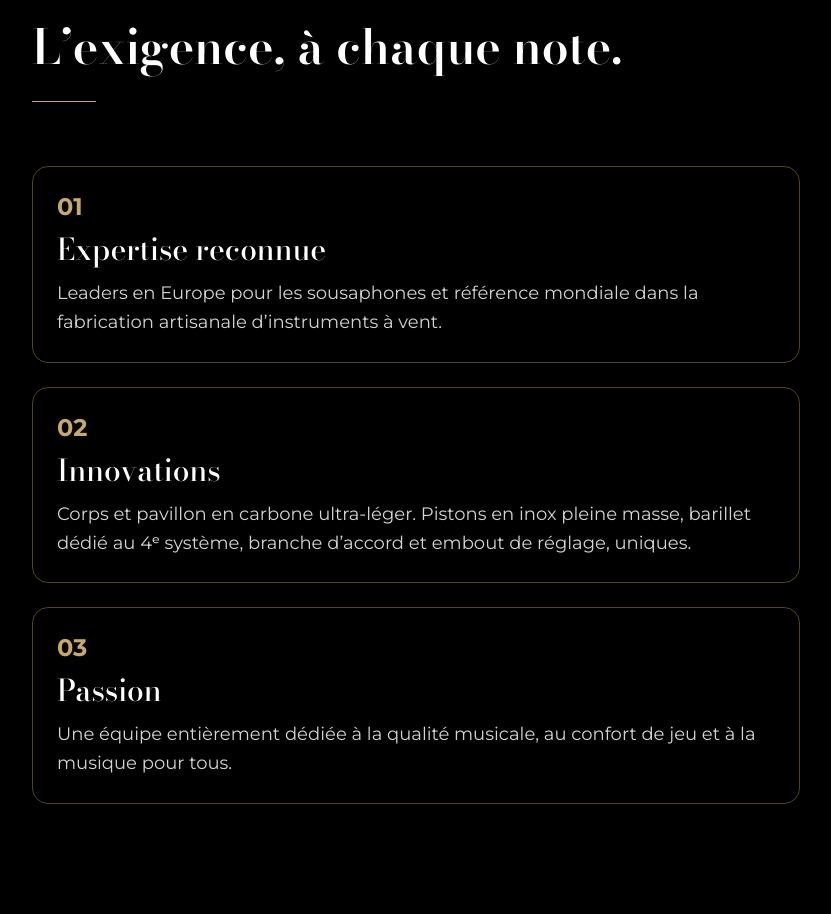
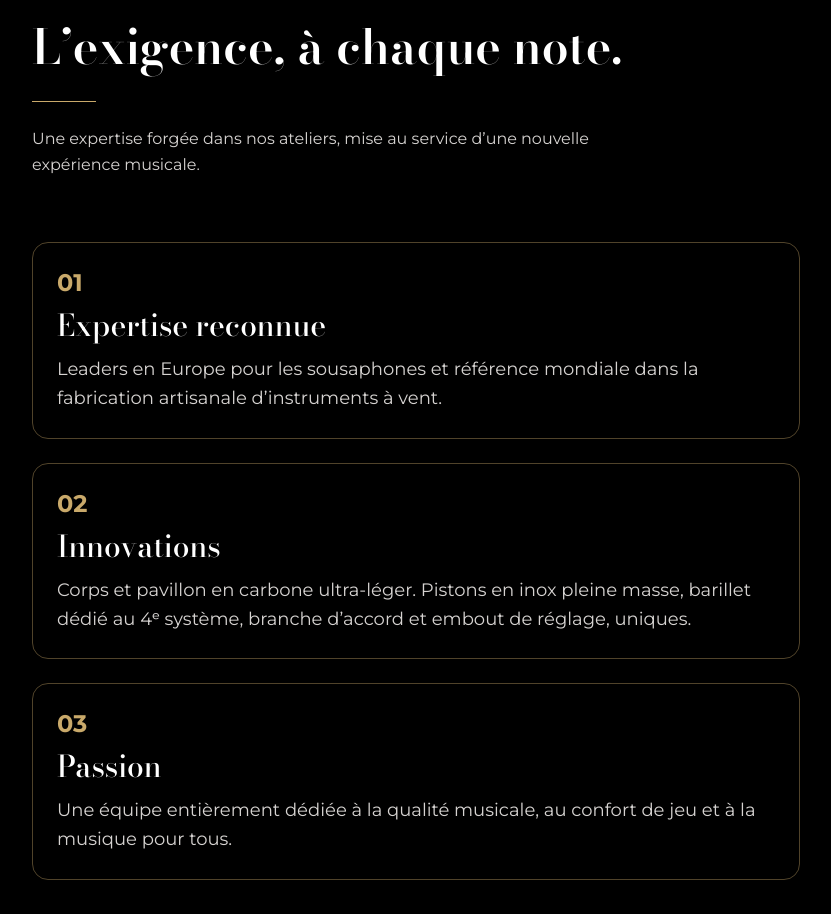
Before and after one commit to Fysalidev/www-sousaphone-carbon, a Next.js app: page / in a window 1280 px wide. Shown: the part 927-1841 px from the top of the page, without its empty margins (224-1055 px from the left). Built offline with nearby package versions, Linux system fonts and the light colour scheme.

Commit message:
2 | Accueil | Exigence | Paragraphe sous le titre
Generated by Mistral Vibe.
Co-Authored-By: Mistral Vibe <vibe@mistral.ai>

```diff
--- a/src/app/page.js
+++ b/src/app/page.js
@@ -331,6 +331,10 @@ export default function AccueilPage() {
         <TitreSection id="titre-exigence">
           L&rsquo;exigence, à chaque note.
         </TitreSection>
+        <ParagrapheSection>
+          Une expertise forgée dans nos ateliers, mise au service d&rsquo;une
+          nouvelle expérience musicale.
+        </ParagrapheSection>
         <div className="mt-12 space-y-6 min-[768px]:mt-16">
           <BlocCorps numero="01" titre="Expertise reconnue">
             Leaders en Europe pour les sousaphones et référence mondiale dans la
```
